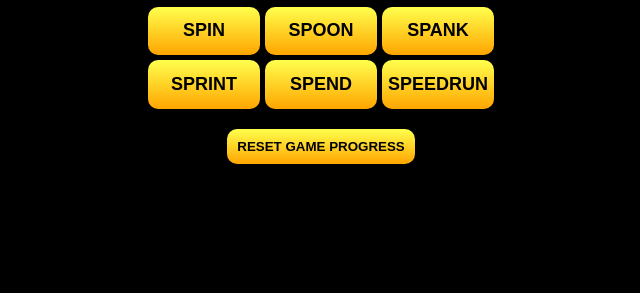
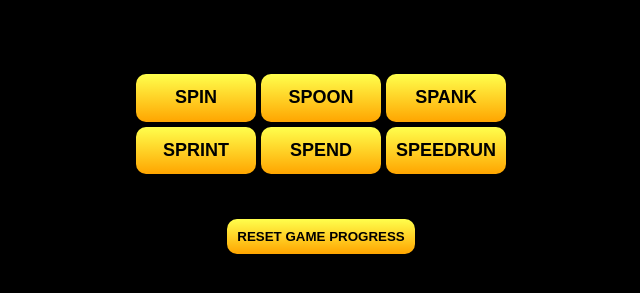
Before and after one commit to megahomyak/the_spiff_game, a plain HTML site: page files/game.html in a window 1280 px wide. Shown: the part 349-642 px from the top of the page, without its empty margins (319-959 px from the left). Drawn offline with Linux system fonts and the light colour scheme.

Commit message:
I mean... this is decent

```diff
--- a/files/styles.css
+++ b/files/styles.css
@@ -38,6 +38,10 @@ body {
 
 /* Game: */
 
+.game body {
+    width: 100%;
+}
+
 .game #playboy {
     padding-bottom: calc(min(100%, 90vh) / 16 * 12);
     width: min(100%, 90vh);
@@ -56,7 +60,7 @@ body {
 
 .game #playboy .controls {
     top: calc(100%/12*9 + 10px);
-    height: calc(100%/12*3 - 10px);
+    height: min(calc(100%/12*3 - 10px), 100px);
     gap: 5px;
     display: grid;
     grid-template-columns: repeat(3, 1fr);
@@ -65,6 +69,7 @@ body {
 
 .game #playboy .controls button {
     font-size: large;
+    padding: 0 10px;
 }
 
 .game .reset-button {
```
